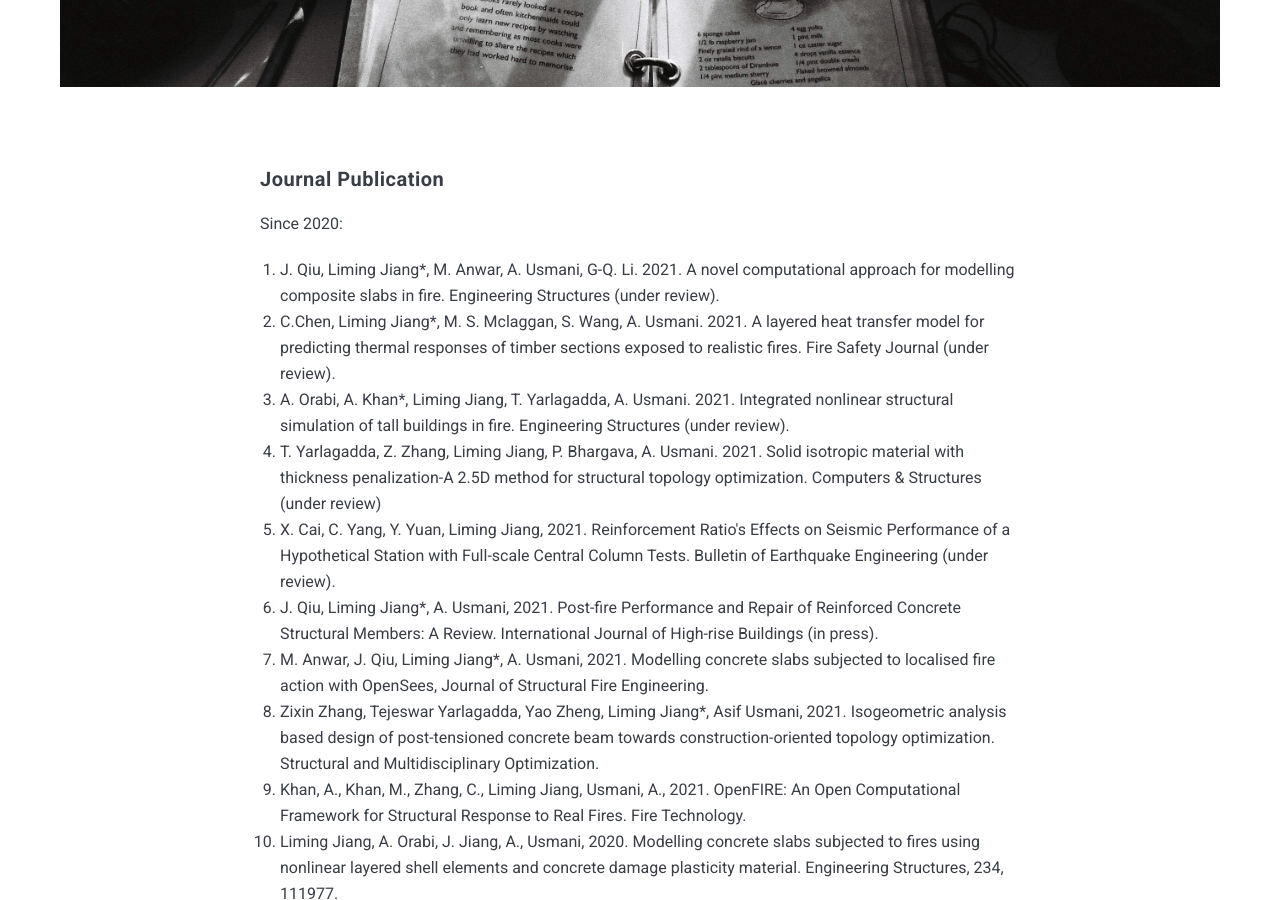
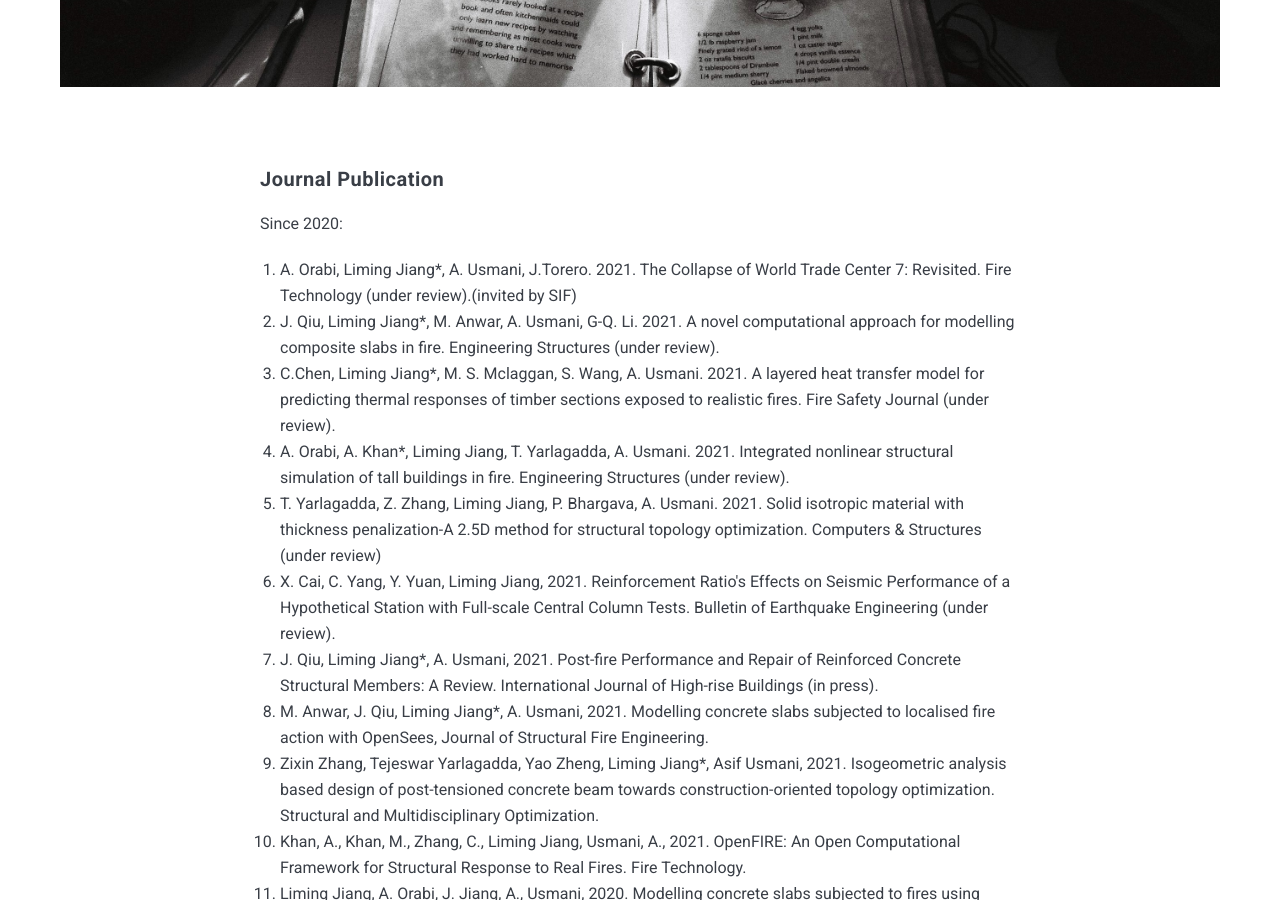
Before and after one commit to LimingXLiming/JiangLiming, a Jekyll site: the page built from _pages/Publication.md, in a window 1280 px wide and 900 px high, scrolled down 544 px. Built offline with Jekyll 4.4.1, drawn with Linux system fonts in a browser that asks for light colours; nearby versions of some CDN libraries.

Commit message:
Update Publication.md

```diff
--- a/_pages/Publication.md
+++ b/_pages/Publication.md
@@ -7,6 +7,7 @@ image: pub.jpg
 #### Journal Publication
 <p>Since 2020:</p>
 <ol>
+  <li>A. Orabi, Liming Jiang*, A. Usmani, J.Torero.  2021. The Collapse of World Trade Center 7: Revisited. Fire Technology (under review).(invited by SIF)</li>
   <li>J. Qiu, Liming Jiang*, M. Anwar, A. Usmani, G-Q. Li.  2021. A novel computational approach for modelling composite slabs in fire. Engineering Structures (under review).</li>
   <li>C.Chen, Liming Jiang*, M. S. Mclaggan, S. Wang, A. Usmani. 2021. A layered heat transfer model for predicting thermal responses of timber sections exposed to realistic fires. Fire Safety Journal (under review).</li>
   <li>A. Orabi, A. Khan*, Liming Jiang, T. Yarlagadda, A. Usmani. 2021. Integrated nonlinear structural simulation of tall buildings in fire. Engineering Structures (under review).</li>
```
